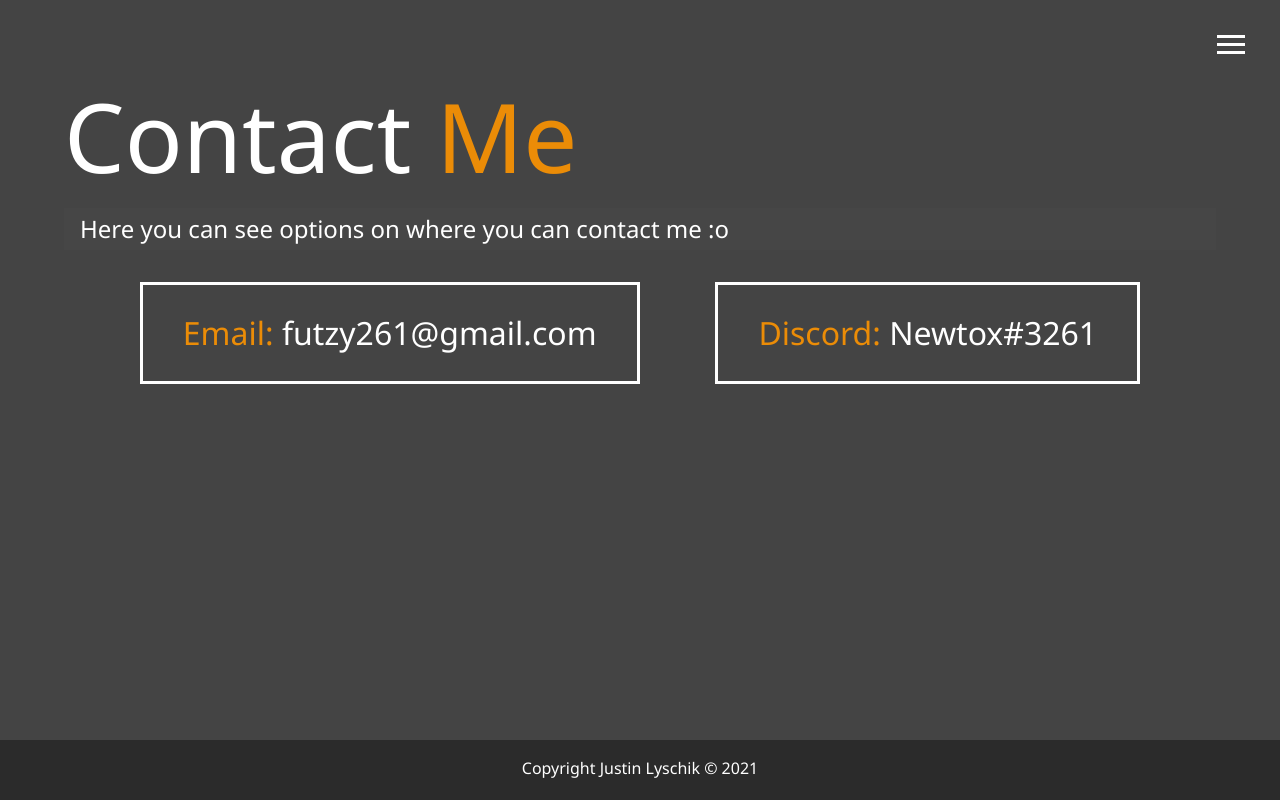
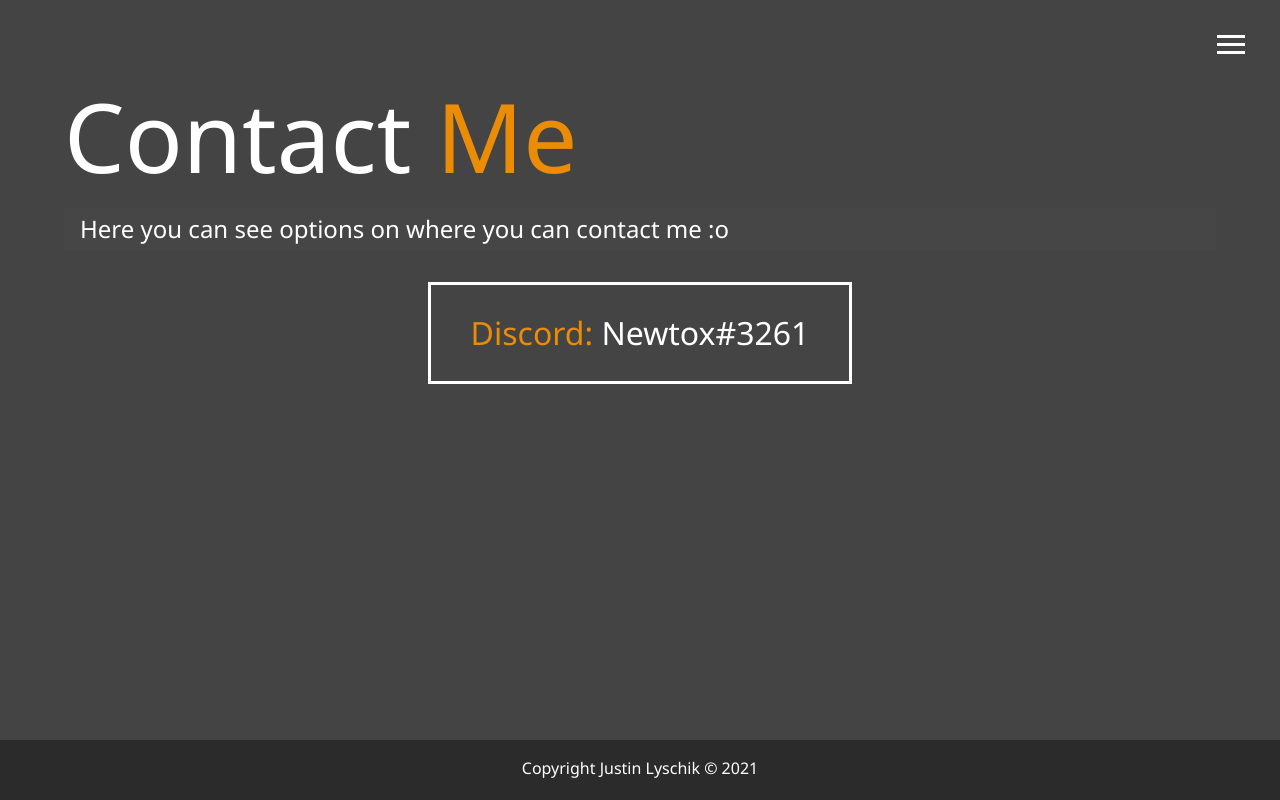
Before and after one commit to newtox/newtox.github.io, a plain HTML site: page contact.html in a window 1280 px wide. Drawn offline with Linux system fonts and the light colour scheme.

Commit message:
🔥 removed email field

```diff
--- a/contact.html
+++ b/contact.html
@@ -55,9 +55,9 @@
       Here you can see options on where you can contact me :o
     </h2>
     <div class="boxes">
-      <div onclick="window.open('mailto:futzy261@gmail.com')">
+      <!-- <div onclick="window.open('mailto:futzy261@gmail.com')">
         <span class="text-secondary">Email: </span> futzy261@gmail.com
-      </div>
+      </div> -->
       <div onclick="window.open('http://discord.com/users/402483602094555138')">
         <span class="text-secondary">Discord: </span> Newtox#3261
       </div>
```
